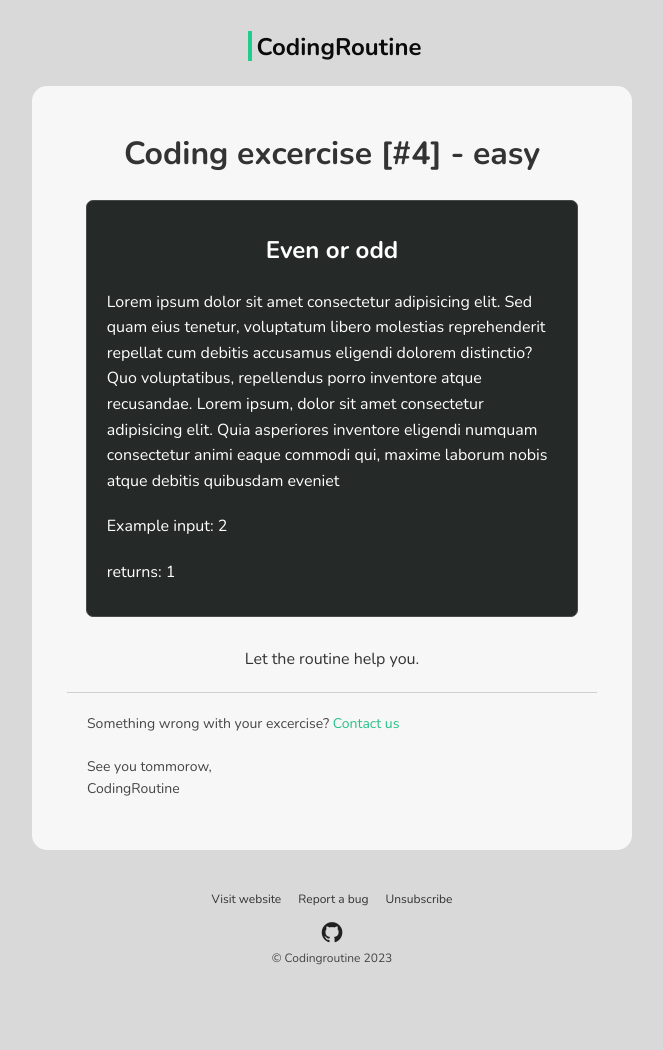
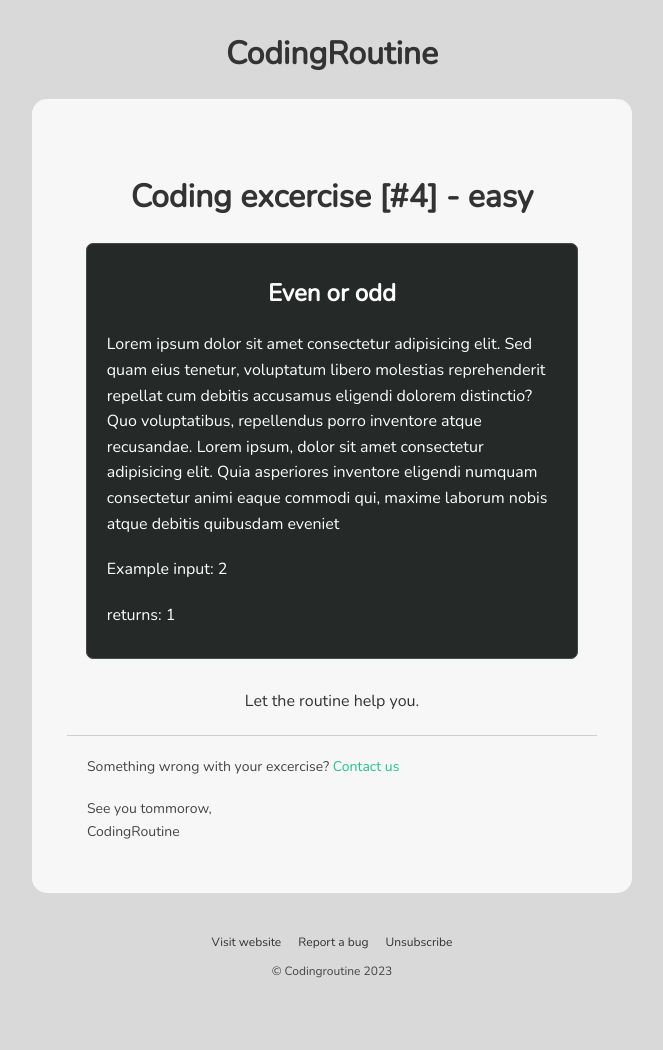
Before and after one commit to WiktorBK/CodingRoutine, a Django app: template base/templates/base/email_templates/template_excercise.html in a window 1280 px wide. Shown: the whole page, without its empty margins (308-971 px from the left). Before the commit the page ends 965 px from the top, so only its background shows below. Run offline with Django 4.2, Linux system fonts and the light colour scheme; the template is opened without the code that fills it, so the values that code supplies are empty.

Commit message:
Newsletter: add inline css inside email templates

```diff
--- a/base/templates/base/email_templates/template_excercise.html
+++ b/base/templates/base/email_templates/template_excercise.html
@@ -1,37 +1,43 @@
-{%load static%}
 <!DOCTYPE html>
 <html>
 
 <head>
-    <title>Excercise</title>
-    <link rel="stylesheet" href="{% static 'styles/email-templates-styles.css'%}" type="text/css">
-    <link rel="stylesheet" href="https://cdnjs.cloudflare.com/ajax/libs/font-awesome/4.7.0/css/font-awesome.min.css">
+    <link href="https://fonts.googleapis.com/css2?family=Nunito&display=swap" rel="stylesheet">
+
 </head>
 
-<body>
-    <div class="container">
-        <div class="navbar">
-            <div id="line"></div>
-            <div class="navbar-logo">CodingRoutine</div>
+<body style="font-family: 'Nunito', sans-serif;font-size: 16px;line-height: 1.6;color: #333;background-color: #D9D9D9;">
+    <div class="container" style="max-width: 600px;margin: 0 auto;text-align: center;border-radius: 15px;">
+        <div class="navbar" style="display: flex;justify-content: center;align-items: center;padding-bottom: 20px;padding-top: 20px;background-color: #D9D9D9;width: 100%;">
+            <h1 style="margin: 0 auto;text-align: left;">CodingRoutine</h1>
         </div>
-        <div style="height: auto; padding-top: 20px;"class="content">
+        <div style="height: auto;padding-top: 20px;background-color: #f8f8f8f8;border-radius: 15px;padding: 50px 35px 50px 35px;" class="content">
         <h1 style="text-align: center;">Coding excercise [#4] - easy</h1>
-        <div class="excercise">
-        <h2>Even or odd</h2>
+        <div class="excercise" style="margin: 0 auto;border-radius: 7px;background-color: #252927;border: 1px solid #474B49;width: 85%;color: white;padding: 10px 20px 10px 20px;margin-bottom: 30px;text-align: left;">
+        <h2 style="text-align: center;">Even or odd</h2>
         <p style="margin-bottom: 20px;">Lorem ipsum dolor sit amet consectetur adipisicing elit. Sed quam eius tenetur, voluptatum libero molestias reprehenderit repellat cum debitis accusamus eligendi dolorem distinctio? Quo voluptatibus, repellendus porro inventore atque recusandae. Lorem ipsum, dolor sit amet consectetur adipisicing elit. Quia asperiores inventore eligendi numquam consectetur animi eaque commodi qui, maxime laborum nobis atque debitis quibusdam eveniet</p>
         <p style="margin-bottom: 20px;">Example input: 2</p>
         <p style="margin-bottom: 20px;">returns: 1</p>
         </div>
         <p style="margin-bottom: 20px;">Let the routine help you.</p>
-        <div id="hr"></div>
-        <div class="see-you">
-        <p style="margin-bottom: 20px;">Something wrong with your excercise? <a style="color:rgb(16,188,124)" href="">Contact us</a></p>
+        <div id="hr" style="width: 100%;height: 1px;background-color: rgba(0, 0, 0, 0.159);"></div>
+        <div class="see-you" style="margin-top: 20px;text-align: left;font-size: 14px;opacity: 0.9;padding-left: 20px;">
+        <p style="margin-bottom: 20px;">Something wrong with your excercise? <a style="color: rgb(16,188,124);text-decoration: none;" href="">Contact us</a></p>
         <div>See you tommorow,</div>
         <div>CodingRoutine</div>
         </div>
         </div>
+        <div class="footer" style="margin-top: 20px;padding-bottom: 10px;padding-top: 10px;text-align: center;background-color: #D9D9D9;">
+            <div class="footer-options" style="margin-top: 10px;margin-bottom: 10px;font-size: 12px;">
+                <a href="http://localhost:8000/" class="footer-option" style="color: #202020;text-decoration: none;margin: 0 7px;opacity: 0.9;transition: 0.2s;">Visit website</a>
+                <a href="http://localhost:8000/contact" class="footer-option" style="color: #202020;text-decoration: none;margin: 0 7px;opacity: 0.9;transition: 0.2s;">Report a bug</a>
+                <a href="http://localhost:8000/unsubscribe/{{uid}}/{{unsubscribe_token}}" class="footer-option" style="color: #202020;text-decoration: none;margin: 0 7px;opacity: 0.9;transition: 0.2s;">Unsubscribe</a>
+            </div>
+            <a id="icon" target="_blank" href="https://github.com/WiktorBK/codingroutine" style="color: #202020;text-decoration: none;"><i class="fa fa-github" style="font-size:24px"></i></a>
+            <p class="footer-text" style="margin-bottom: 50px;color: #202020;margin-top: 0;opacity: 0.8;font-size: 12px;">&copy; Codingroutine 2023</p>
+        </div>
+        </div>
 
-        {%include 'email-footer.html'%}
 
-        </div>
 </body>
+</html>
```
Also changed, not shown: base/templates/base/email_templates/template_reminder.html (+21 -17 lines), base/templates/base/email_templates/template_verification_email.html (+8 -8 lines), base/templates/base/email_templates/template_welcome_email.html (+25 -14 lines).
